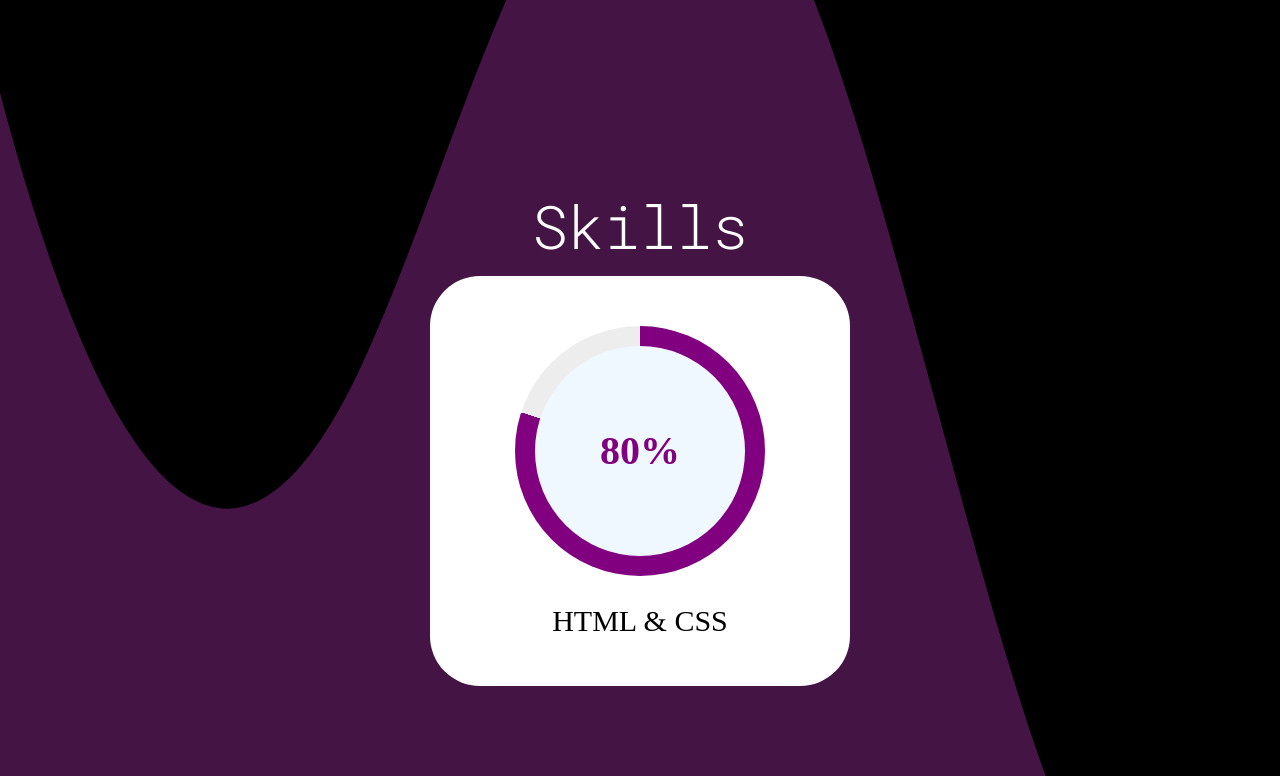
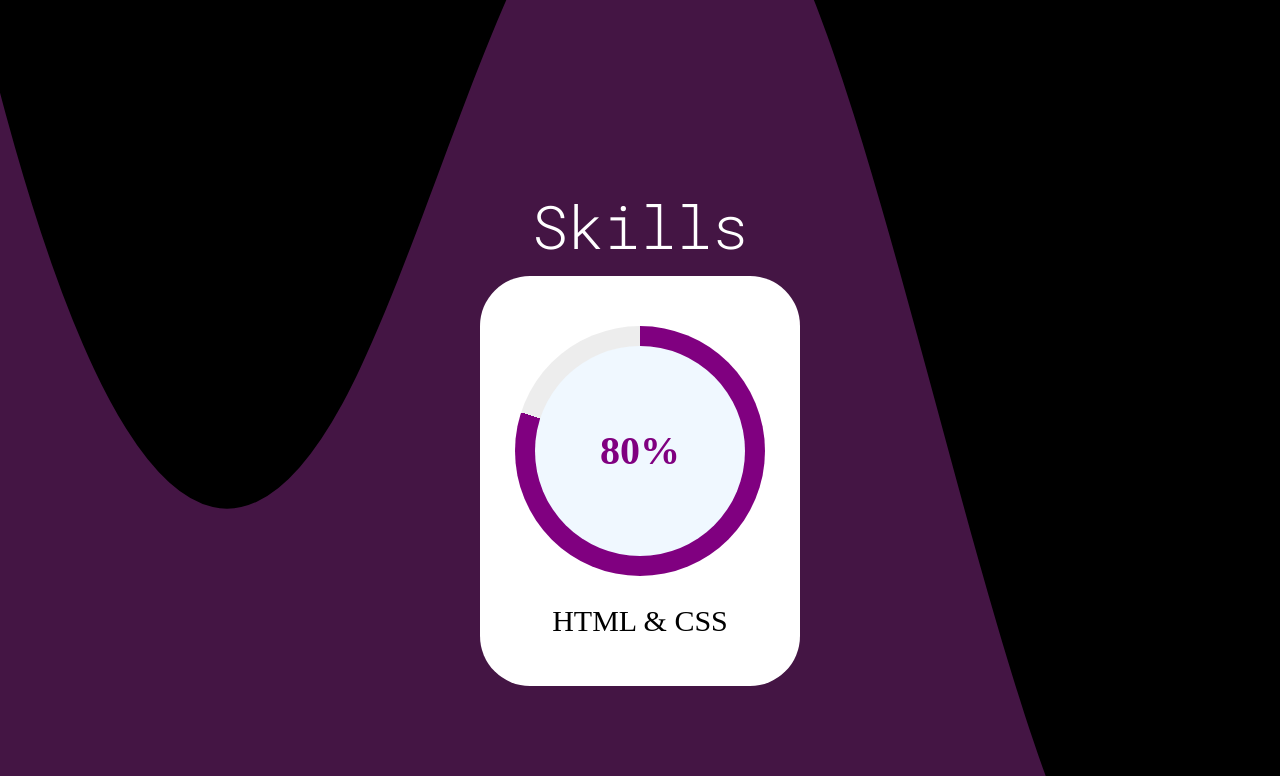
Before and after one commit to DaffaMuhamadRA/itw2022_project1_223040113, a plain HTML site: page index.html in a window 1280 px wide. Shown: the part 2172-2948 px from the top of the page. Drawn offline with nearby package versions, Linux system fonts and the light colour scheme.

Commit message:
penyelarasan #3, pengurangan pada width skills

```diff
--- a/css/style.css
+++ b/css/style.css
@@ -249,7 +249,7 @@
 .skills-card {
   display: flex;
   flex-direction: column;
-  width: 420px;
+  width: 320px;
   padding: 50px 0;
   align-items: center;
   background-color: #fff;
```
